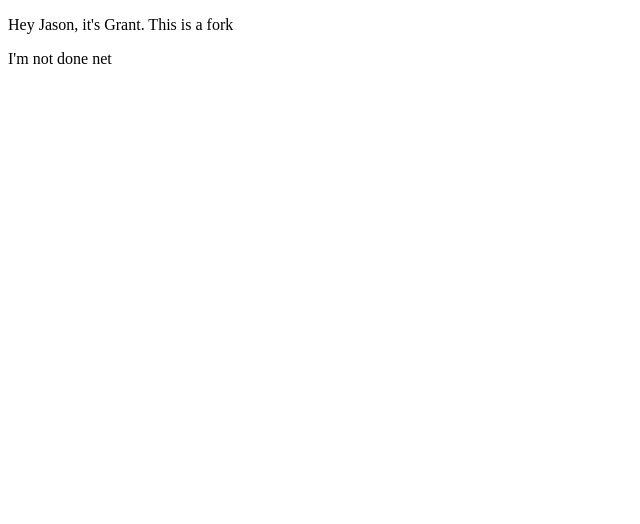
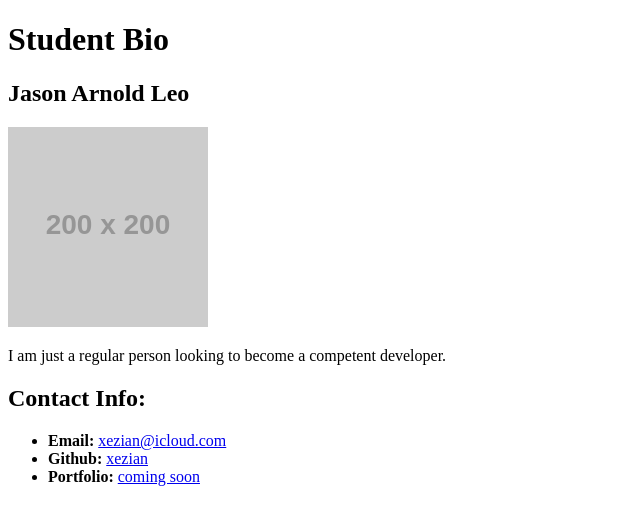
Before and after one commit to xezian/whatever-you-like, a plain HTML site: page index.html in a window 1280 px wide. Shown: the whole page, without its empty margins (0-640 px from the left). Drawn offline with Linux system fonts and the light colour scheme; placeholder pictures from the web are drawn by us.

Commit message:
scaffolding for the bio

```diff
--- a/index.html
+++ b/index.html
@@ -1,10 +1,19 @@
 <!DOCTYPE html>
 <html>
 <head>
-
+    <title>Jason A Leo's Student Bio</title>
 </head>
     <body>
-        <p>Hey Jason, it's Grant. This is a fork</p>
-        <p>I'm not done net</p>
+        <h1>Student Bio</h1>
+        <h2>Jason Arnold Leo</h2>
+        <p></p>
+        <img src="http://www.placehold.it/200x200"/>
+        <p>I am just a regular person looking to become a competent developer.</p>
+        <h2>Contact Info:</h2>
+            <ul>
+                <li><strong>Email: </strong><a href="mailto:xezian@icloud.com">xezian@icloud.com</a></li>
+                <li><strong>Github: </strong><a href="http://github.com/xezian">xezian</a></li>
+                <li><strong>Portfolio: </strong><a href="#">coming soon</a></li>
+            </ul>
     </body>
 </html>
```
